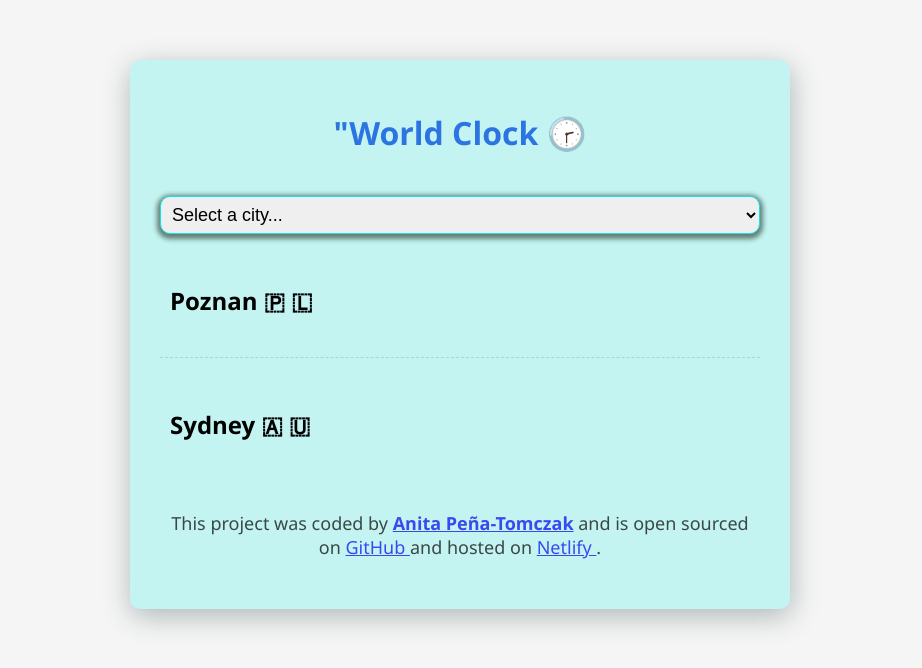
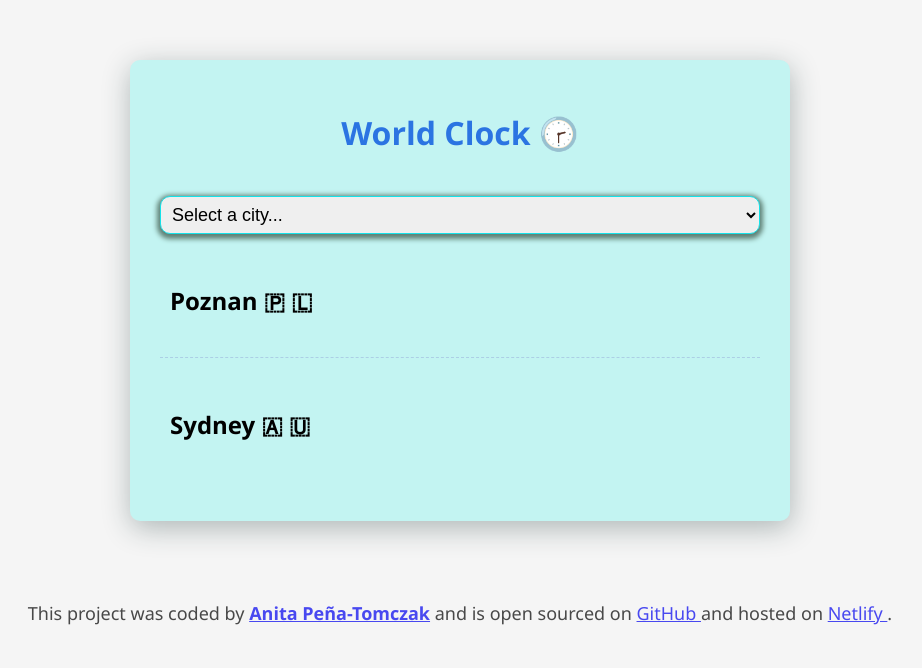
Before and after one commit to Moldee81/World-clock, a plain HTML site: page index.html in a window 1280 px wide. Shown: the whole page, without its empty margins (180-1102 px from the left). Drawn offline with nearby package versions, Linux system fonts and the light colour scheme; a script that the page names is missing.

```diff
--- a/css/style.css
+++ b/css/style.css
@@ -28,7 +28,6 @@ select {
   border-radius: 10px;
   margin: 60px auto;
   box-shadow: 1px 7px 29px 0px rgb(173, 182, 182);
-  text-align: center;
 }
 .city {
   display: flex;
--- a/index.html
+++ b/index.html
@@ -10,7 +10,7 @@
   </head>
   <body>
     <div class="container">
-      <h1>"World Clock 🕝</h1>
+      <h1>World Clock 🕝</h1>
       <select id="city">
         <option value="">Select a city...</option>
        <option value="current"> My current location</option>
@@ -34,6 +34,7 @@
         </div>
         <div class="time"></div>
       </div>
+      </div>
     </div>
     </div>
     <footer>
```
